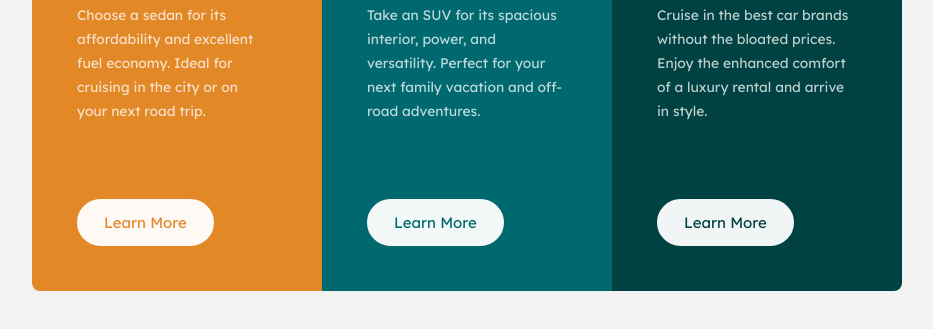
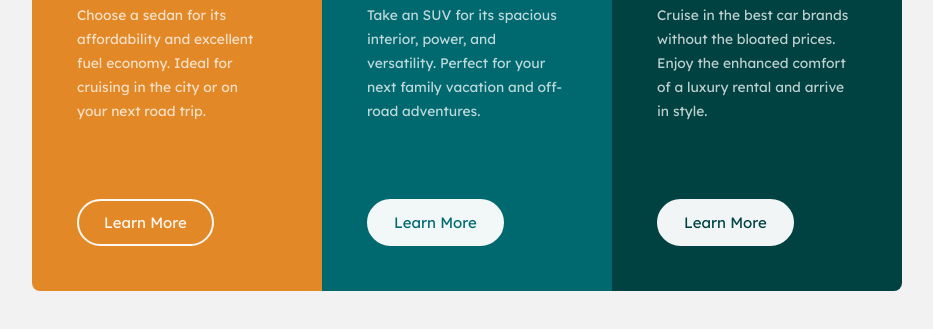
Before and after one commit to h4sitha/3-column-preview-card-frontendmentor, a plain HTML site: page index.html in a window 1280 px wide. In both pictures the pointer is over the button 318 px from the left and 569 px from the top of the page. Shown: the part 347-676 px from the top of the page, without its empty margins (173-1106 px from the left). Drawn offline with Linux system fonts and the light colour scheme.

Commit message:
Add hover effect to the buttons

```diff
--- a/styles.css
+++ b/styles.css
@@ -80,3 +80,9 @@ button {
 div img {
     order: -1;
 }
+
+button:hover {
+    background-color: transparent;
+    color: hsl(0, 0%, 95%);
+    cursor: pointer;
+}
```
